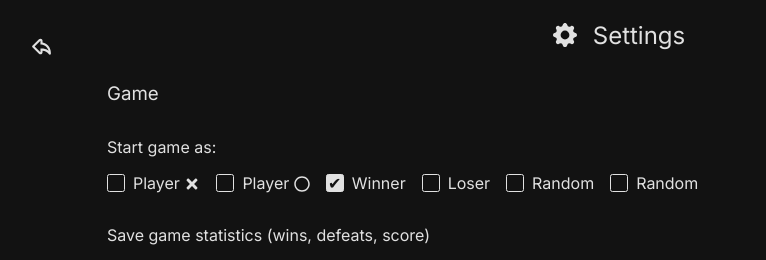
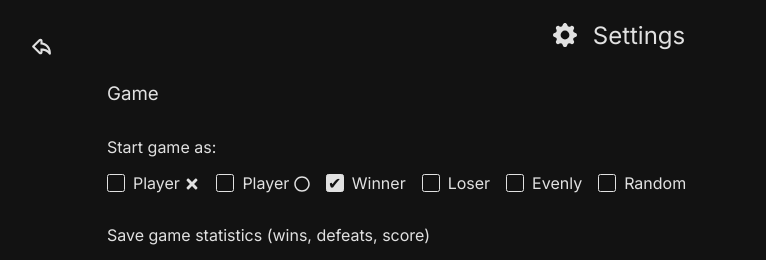
Before and after one commit to Diounata/tic-tac-toe, a Next.js app: page /settings in a window 1280 px wide. Shown: the top 260 px of the page, without its empty margins (21-787 px from the left). Built offline with nearby package versions, Linux system fonts and the light colour scheme.

Commit message:
Change: Random to Evenly (fail)

```diff
--- a/src/Components/Settings/StartGameAs.tsx
+++ b/src/Components/Settings/StartGameAs.tsx
@@ -46,7 +46,7 @@ export default function StartGameAs() {
                 selected={startGameAs === 'Evenly'}
                 onClick={() => updateStartGameAs('Evenly')}
             >
-                Random
+                Evenly
             </RadioButton>
 
             <RadioButton
```
